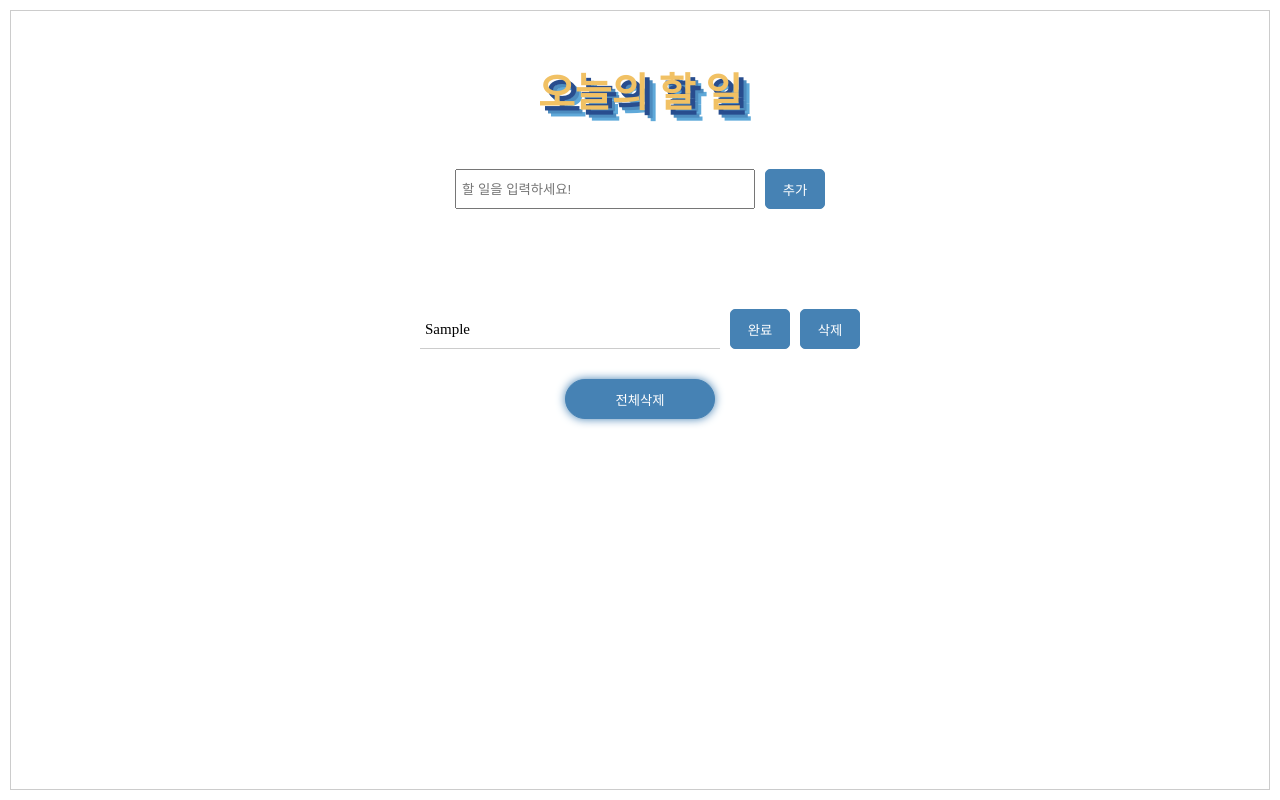
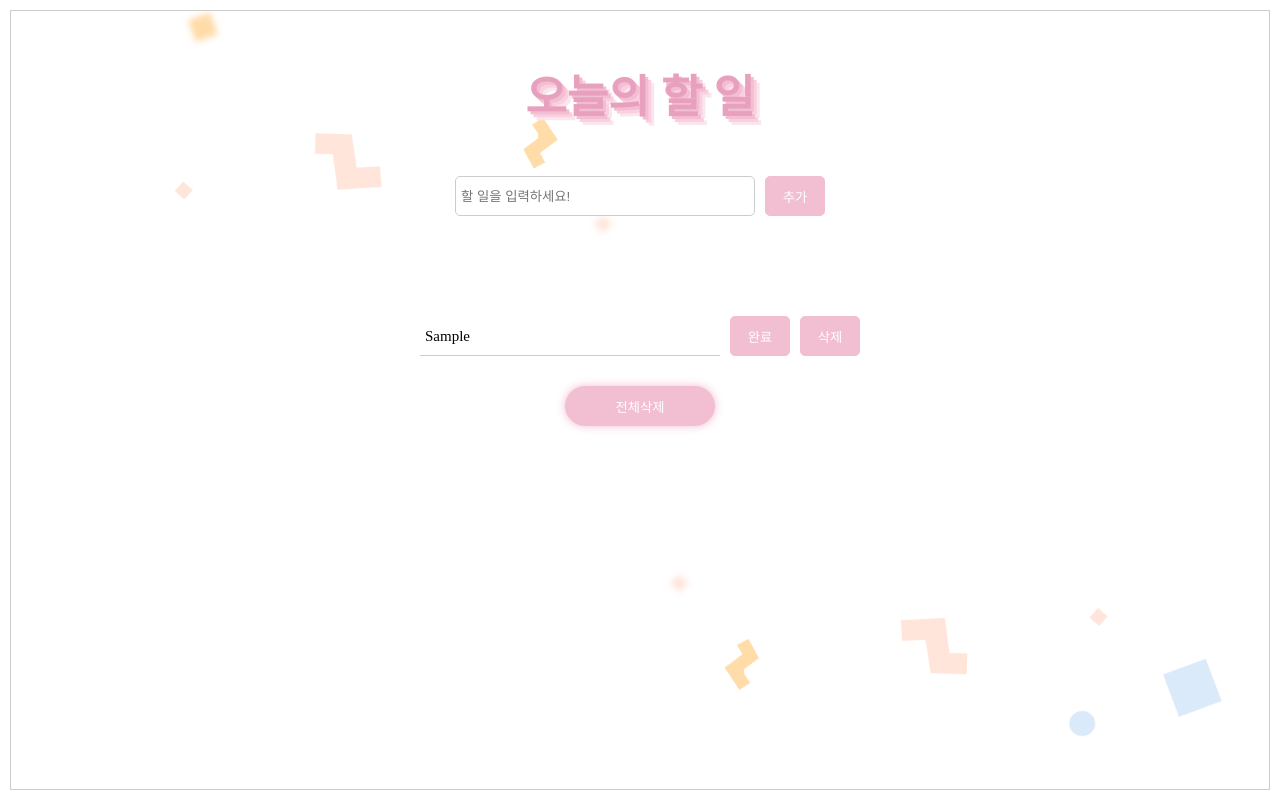
Before and after one commit to woooooooojin/todolist, a plain HTML site: page index.html in a window 1280 px wide. Both pictures are taken after typing "Sample" into the empty fields and a click on the button "추가". Drawn offline with Linux system fonts and the light colour scheme.

Commit message:
style 수정

```diff
--- a/style.css
+++ b/style.css
@@ -19,13 +19,15 @@ body{
     min-height: calc(100vh - 20px);
     border: 1px solid #ccc;
     padding:  0 10px;
+    background: url(./background.png) no-repeat 50% 50%;
+    background-size: cover;
 }
 .wrap h1{
     text-align: center;
     margin-top: 50px;
-    text-shadow:  5px 5px #284D8E, 8px 8px #4D8CBF, 11px 11px #5FA9D9;
-    color: #F1C164;
-    font-size: 40px;
+    text-shadow:  3px 3px #F2BED1, 6px 6px #FDCEDF, 9px 9px #F8E8EE;
+    color: #E8A0BF;
+    font-size: 45px;
 }
 
 form{
@@ -39,14 +41,16 @@ form{
     display: block;
     outline: none;
     padding: 0 5px;
+    border: 1px solid #ccc;
+    border-radius: 5px;
 }
 .add{
     width: 60px;
     height: 40px;
     margin-left: 10px;
-    background-color: steelblue;
+    background-color: #F2BED1;
     color: #fff;
-    border: 1px solid steelblue;
+    border: 1px solid  #F2BED1;
     border-radius: 5px;
     cursor: pointer;
 }
@@ -76,9 +80,9 @@ form{
     width: 60px;
     height: 40px;
     margin-left: 10px;
-    background-color: steelblue;
+    background-color: #F2BED1;
     color: #fff;
-    border: 1px solid steelblue;
+    border: 1px solid #F2BED1;
     border-radius: 5px;
     cursor: pointer;
 }
@@ -86,9 +90,9 @@ form{
     width: 60px;
     height: 40px;
     margin-left: 10px;
-    background-color: steelblue;
+    background-color: #F2BED1;
     color: #fff;
-    border: 1px solid steelblue;
+    border: 1px solid #F2BED1;
     border-radius: 5px;
     cursor: pointer;
 }
@@ -105,10 +109,10 @@ form{
     height: 40px;
     margin: 30px auto;
     display: block;
-    background-color: steelblue;
+    background-color: #F2BED1;
     color: #fff;
-    border: 1px solid steelblue;
+    border: 1px solid #F2BED1;
     border-radius: 30px;
     cursor: pointer;
-    box-shadow: 0 0 10px steelblue;
+    box-shadow: 0 0 10px #F2BED1;
 }
```
Also changed, not shown: background.png (added).
